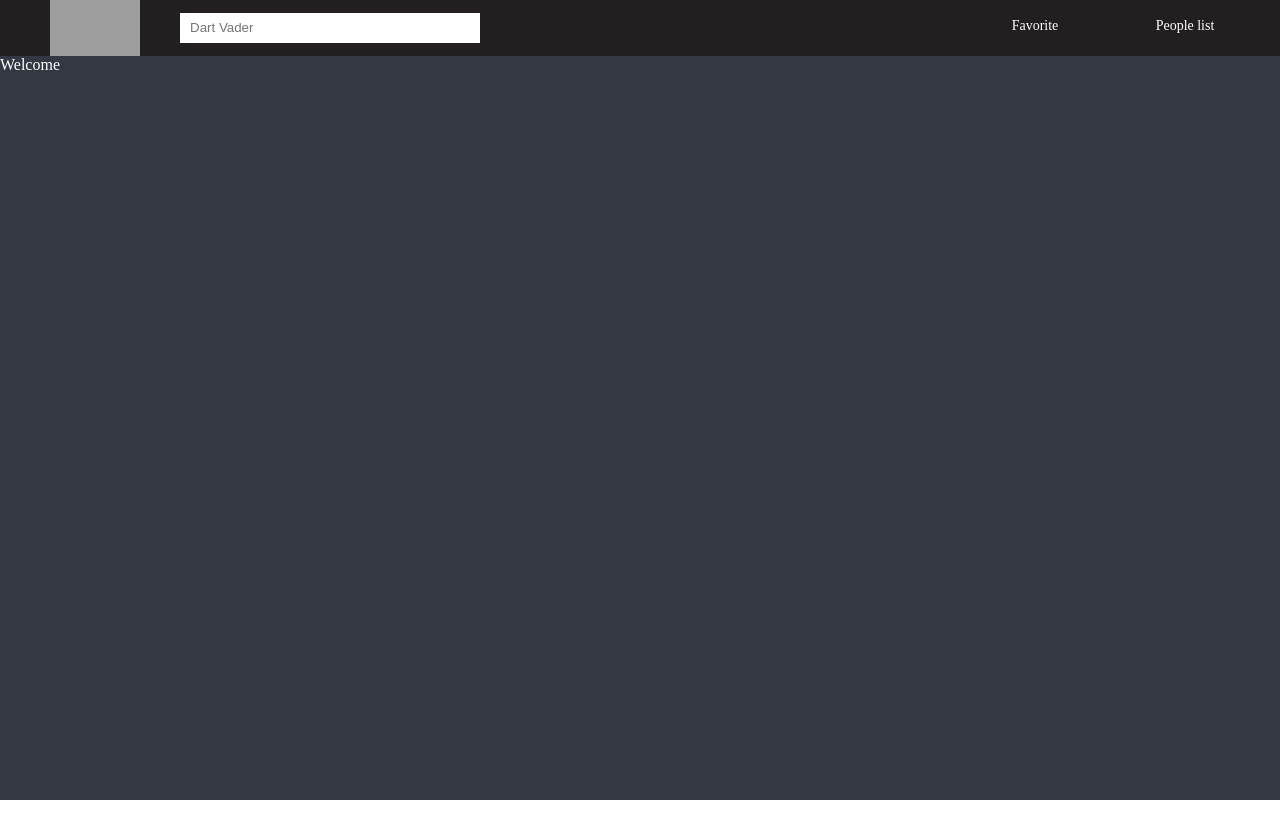
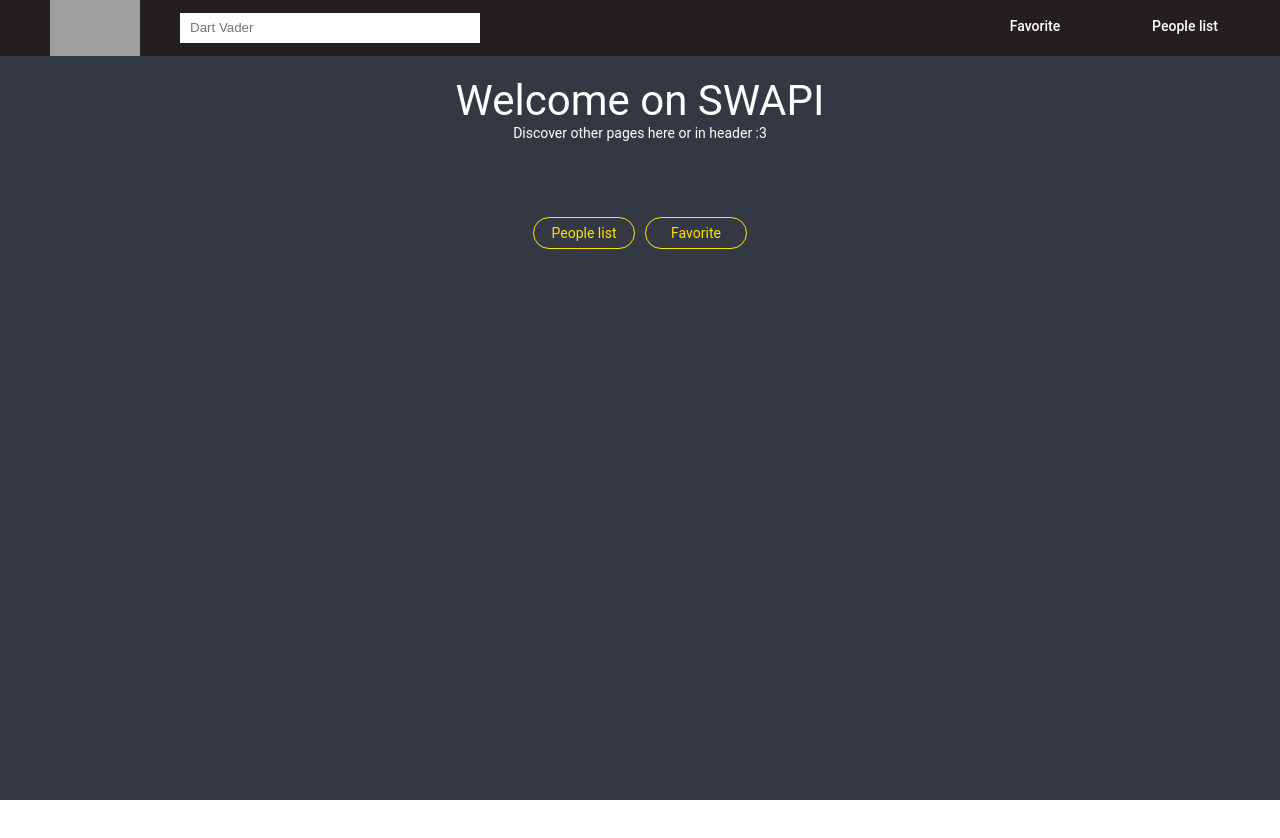
Before and after one commit to CircleHP/swapi-SK, a React (Create React App) app: page / in a window 1280 px wide. Before the commit the page ends 800 px from the top, so only its background shows below. Built offline with nearby package versions, Linux system fonts and the light colour scheme; grey boxes are pictures that could not be loaded.

Commit message:
Add welcome screen. Fix loader on people list screen

```diff
--- a/src/App.tsx
+++ b/src/App.tsx
@@ -18,7 +18,7 @@ const Container = styled.div`
     flex-direction: column;
     justify-content: flex-start;
     align-items: flex-start;
-    font-family: 'Poller One', cursive;
+    font-family: 'Roboto', sans-serif;
 `;
 
 const Content = styled.div`
--- a/src/actions/people.ts
+++ b/src/actions/people.ts
@@ -5,7 +5,7 @@ export const getPeople = (nextPage: string) => {
         return fetch(nextPage)
             .then((res) => res.json())
             .then((data) => dispatch({type: GET_PEOPLE, payload: data}))
-            .catch((error) => dispatch({type: GET_PEOPLE_ERROR, error}))
+            .catch(() => dispatch({type: GET_PEOPLE_ERROR, payload: 'API-Error. Application is not available'}))
     };
 };
 
--- a/src/components/Loader/styled.ts
+++ b/src/components/Loader/styled.ts
@@ -1,15 +1,13 @@
 import styled from 'styled-components';
 
 export const Container = styled.div`
-    width: 600px;
-    height: 600px;
+    width: 300px;
+    height: 300px;
     display: flex;
     flex-direction: column;
     justify-content: center;
     align-items: center;
-    position: absolute;
-    left: 40em;
-    top: 10em;
+    margin: 0 auto;
 `;
 
 export const Head = styled.div`
--- a/src/reducers/people.ts
+++ b/src/reducers/people.ts
@@ -24,6 +24,7 @@ export interface TPeople {
         url: string
     }> | null,
     searchResults: any;
+    error: string | null;
 };
 
 const initialState = {
@@ -33,6 +34,7 @@ const initialState = {
     searchKey: '',
     results: null,
     searchResults: null,
+    error: null,
 };
 
 export default (state: TPeople = initialState, action: any) => {
@@ -46,6 +48,7 @@ export default (state: TPeople = initialState, action: any) => {
         case GET_PEOPLE_ERROR:
             return {
                 ...state,
+                error: action.payload,
             };
 
         case SET_SEARCH_KEY:
--- a/src/screens/PeopleList/PeopleList.tsx
+++ b/src/screens/PeopleList/PeopleList.tsx
@@ -3,10 +3,12 @@ import { connect } from 'react-redux';
 import InfiniteScroll from 'react-infinite-scroller';
 
 import { TReduxState } from 'reducers';
-import { getPeoplesData, hasMore, hasPrevious, getNextPageLink, getItemsBySearchPhrase } from 'selectors';
+import { getPeoplesData, hasMore, hasPrevious, getNextPageLink, getItemsBySearchPhrase, getErrorMessage } from 'selectors';
 import actions from 'actions';
 import * as s from './styled';
 import ListItem from './ListItem';
+import Loader from 'components/Loader';
+import people from 'reducers/people';
 
 interface TConnectedProps {
     peopleData: any;
@@ -14,9 +16,10 @@ interface TConnectedProps {
     hasMore: boolean;
     nextPageLink: string | null;
     searchResults: any;
+    error: string | null;
 }
 
-const PeopleList: React.FunctionComponent<TConnectedProps> = ({ peopleData, hasMore, nextPageLink, searchResults }) => {
+const PeopleList: React.FunctionComponent<TConnectedProps> = ({ peopleData, hasMore, nextPageLink, searchResults, error }) => {
     if(!peopleData) {
         // @ts-ignore
         actions.getPeople(nextPageLink);
@@ -34,7 +37,7 @@ const PeopleList: React.FunctionComponent<TConnectedProps> = ({ peopleData, hasM
                 hasMore={hasMore}
                 useWindow={false}
             >
-                {searchResults.length === 0 ?
+                {searchResults.length === 0 && !error ?
                 <s.PeopleList>
                     {
                         peopleData.map((hero: any, i: number) => (
@@ -42,7 +45,7 @@ const PeopleList: React.FunctionComponent<TConnectedProps> = ({ peopleData, hasM
                         ))
                     }
                 </s.PeopleList>
-                :
+                : searchResults ?
                 <s.PeopleList>
                     {
                         searchResults.map((hero: any, i: number) => (
@@ -50,8 +53,11 @@ const PeopleList: React.FunctionComponent<TConnectedProps> = ({ peopleData, hasM
                         ))
                     }
                 </s.PeopleList>
+                :
+                <div>{error}</div>
                 }
             </InfiniteScroll >
+            {peopleData.length !== 87 && <Loader />}
         </s.Container>
     );
 };
@@ -62,4 +68,5 @@ export default connect((state: TReduxState) => ({
     peopleData: getPeoplesData(state),
     nextPageLink: getNextPageLink(state),
     searchResults: getItemsBySearchPhrase(state),
+    error: getErrorMessage(state),
 }))(PeopleList);
--- a/src/screens/PeopleList/styled.ts
+++ b/src/screens/PeopleList/styled.ts
@@ -6,9 +6,8 @@ export const Container = styled.div`
     overflow-y: auto;
     overflow-x: hidden;
     display: flex;
-    flex-direction: column;
-    justify-content: center;
-    align-items: flex-start;
+    justify-content: flex-start;
+    align-items: center;
     box-sizing: border-box;
 `;
 
--- a/src/screens/Welcome/Welcome.tsx
+++ b/src/screens/Welcome/Welcome.tsx
@@ -1,10 +1,29 @@
 import React from 'react';
+import { Link } from 'react-router-dom';
+
+import * as s from './styled';
 
 const Welcome: React.FunctionComponent = () => {
     return (
-        <div>
-            Welcome
-        </div>
+        <s.Contaiener>
+            Welcome on SWAPI
+            <s.ButtonsGroup>
+                Discover other pages here or in header :3
+                <s.BBContainer>
+                    <s.Button>
+                        <Link to="/people-list">
+                            People list
+                        </Link>
+                    </s.Button>
+
+                    <s.Button>
+                        <Link to="/favorite">
+                            Favorite
+                        </Link>
+                    </s.Button>
+                </s.BBContainer>
+            </s.ButtonsGroup>
+        </s.Contaiener>
     );
 };
 
--- /dev/null
+++ b/src/screens/Welcome/styled.ts
@@ -0,0 +1,51 @@
+import styled from 'styled-components';
+
+export const Contaiener = styled.div`
+    width: 100%;
+    height: 100%;
+    display: flex;
+    flex-direction: column;
+    justify-content: flex-start;
+    align-items: center;
+    color: #fff;
+    font-size: 42px;
+    padding: 20px 0;
+    user-select: none;
+`;
+
+export const ButtonsGroup = styled.div`
+    width: 300px;
+    height: 200px;
+    display: flex;
+    flex-direction: column;
+    justify-content: flex-start;
+    align-items: center;
+    font-size: 14px;
+`;
+
+export const BBContainer = styled.div`
+    width: 100%;
+    height: 100%;
+    display: flex;
+    justify-content: center;
+    align-items: center;
+`;
+
+export const Button = styled.div`
+    width: 100px;
+    height: 30px;
+    display: flex;
+    justify-content: center;
+    align-items: center;
+    border-radius: 50px;
+    border: 1px solid #ffe300;
+
+    a {
+        text-decoration: none;
+        color: #ffe300;
+    };
+
+    & + & {
+        margin-left: 10px;
+    };
+`;
--- a/src/selectors/index.ts
+++ b/src/selectors/index.ts
@@ -6,3 +6,4 @@ export const hasMore = (state: TReduxState): boolean => state.people.next ? true
 export const getNextPageLink = (state: TReduxState): string | null => state.people.next;
 export const getSearchResults = (state: TReduxState) => state.people?.searchResults;
 export const getItemsBySearchPhrase = (state: TReduxState) => state.people.results ? state.people.results.filter((item: any) => item.name === state.people.searchKey) : [];
+export const getErrorMessage = (state: TReduxState): string | null => state.people.error;
```
